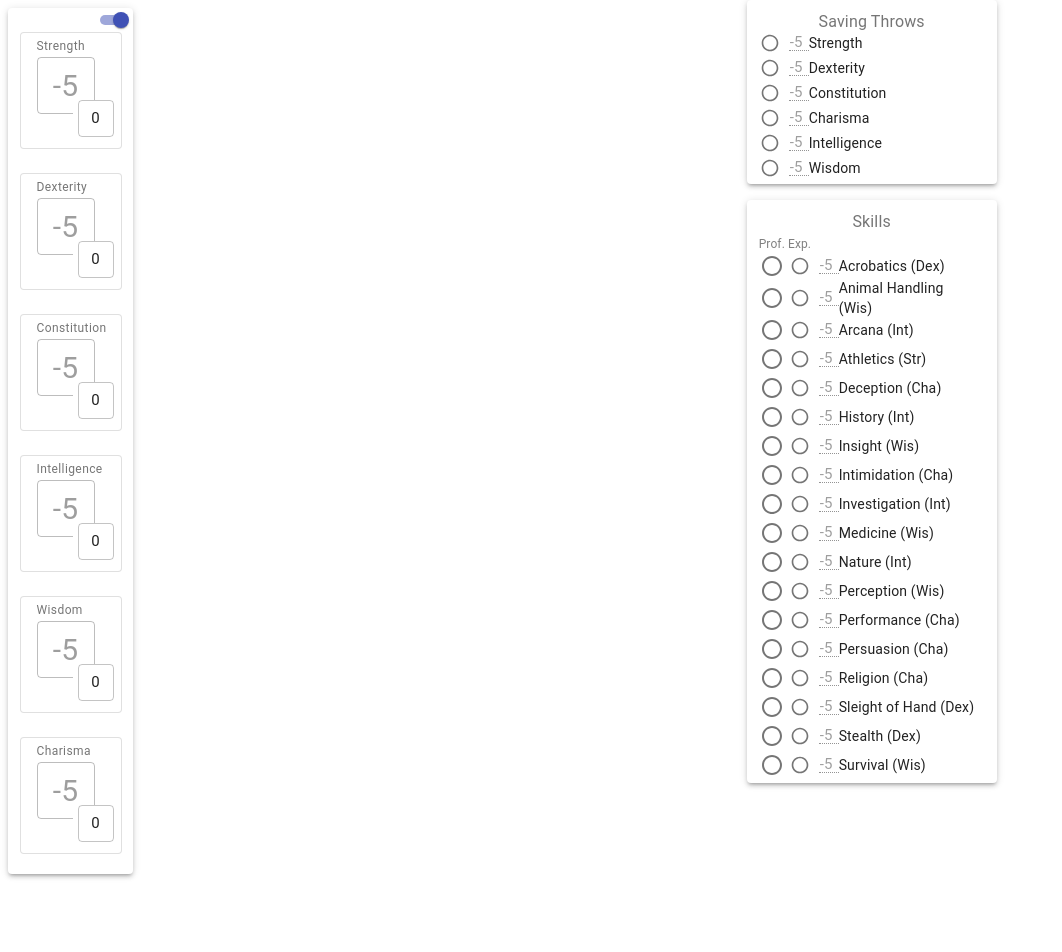
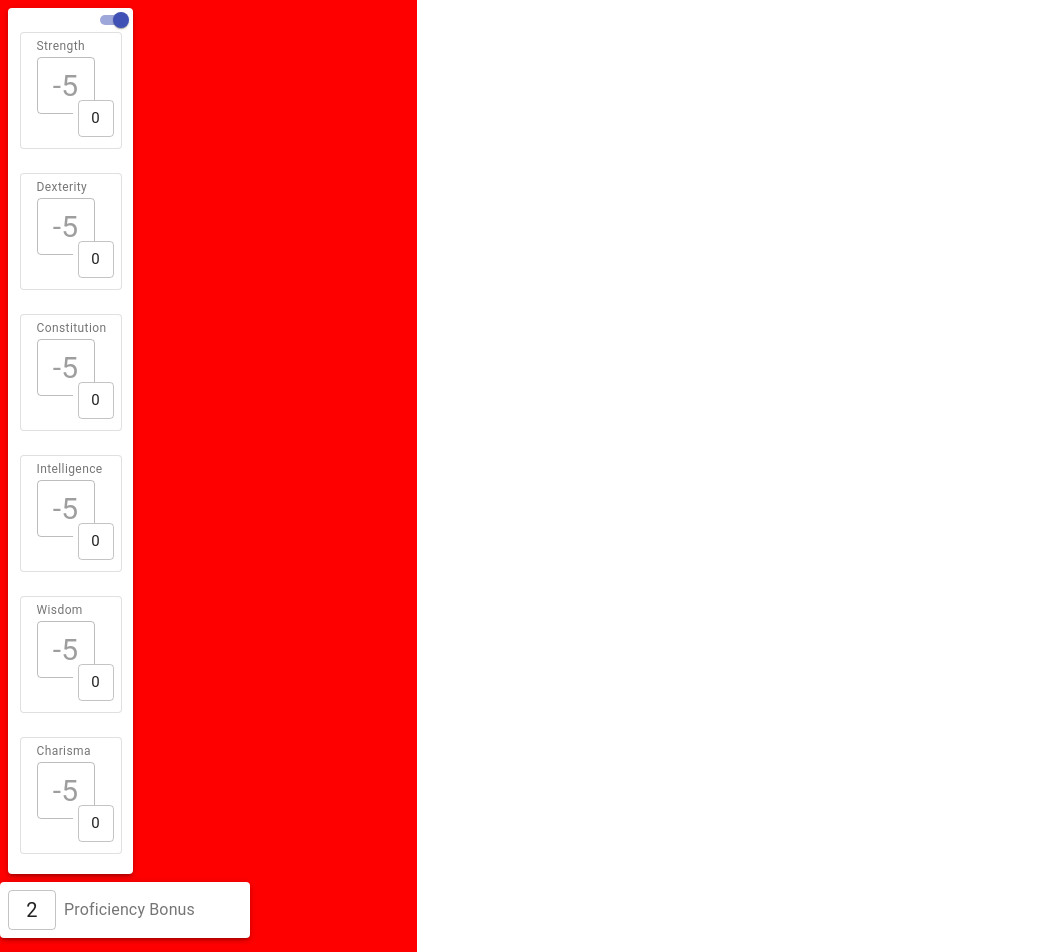
Before and after one commit to elchung/DnD-Character-Sheets, a Next.js app: page / in a window 1280 px wide. Shown: the top 952 px of the page, without its empty margins (0-1062 px from the left). Before the commit the page ends 890 px from the top, so only its background shows below. Built offline with nearby package versions, Linux system fonts and the light colour scheme.

Commit message:
styling work

```diff
--- /dev/null
+++ b/pages/CharacterSheet/ProficiencyBonusComponent.jsx
@@ -0,0 +1,47 @@
+import React from 'react';
+import Card from '@material-ui/core/Card';
+import TextField from '@material-ui/core/TextField';
+import Typography from '@material-ui/core/Typography';
+import PropTypes from 'prop-types';
+import CardActions from '@material-ui/core/CardActions';
+
+export const ProficiencyBonusComponent = ({
+  proficiencyBonus,
+  setProficiencyBonus,
+  style,
+}) => {
+  const [displayedProficiency, setDisplayedProficiency] = React.useState(proficiencyBonus);
+
+  return (
+    <Card elevation={style.elevation} style={style.proficiencyComponent}>
+      <CardActions>
+        <TextField
+          id="proficiency-bonus-textfield"
+          value={displayedProficiency}
+          onChange={(event) => setDisplayedProficiency(event.target.value)}
+          onBlur={() => setProficiencyBonus(displayedProficiency)}
+          variant="outlined"
+          inputProps={{
+            style: {
+              fontSize: 20,
+              width: 20,
+              height: 3,
+              textAlign: 'center',
+              marginLeft: 0,
+              marginRight: 0,
+            },
+          }}
+        />
+        <Typography align="center" color="textSecondary">Proficiency Bonus</Typography>
+      </CardActions>
+    </Card>
+  );
+};
+
+ProficiencyBonusComponent.propTypes = {
+  proficiencyBonus: PropTypes.number.isRequired,
+  setProficiencyBonus: PropTypes.func.isRequired,
+  style: PropTypes.objectOf(PropTypes.object).isRequired,
+};
+
+export default ProficiencyBonusComponent;
--- a/pages/CharacterSheet/SavingThrowsComponent.jsx
+++ b/pages/CharacterSheet/SavingThrowsComponent.jsx
@@ -54,11 +54,14 @@ export const SkillsComponent = ({
   );
 
   return (
-    <Card elevation={style.elevation} style={style.skillComponent}>
+    <Card elevation={style.elevation} style={style.savingThrowComponent}>
       <Typography align="center" color="textSecondary">Saving Throws</Typography>
+      <ThemeProvider theme={theme}>
+        <Typography variant="subtitle1">Prof.</Typography>
+      </ThemeProvider>
       <List disablePadding dense>
         {Object.keys(skills).map((skill) => (
-          <ListItem key={skill} style={style.skillComponentListItem}>
+          <ListItem key={skill} style={style.savingThrowComponentListItem}>
             <Checkbox
               icon={<RadioButtonUncheckedIcon fontSize="small" />}
               checkedIcon={<RadioButtonCheckedIcon fontSize="small" />}
--- a/pages/index.jsx
+++ b/pages/index.jsx
@@ -3,11 +3,17 @@ import Grid from '@material-ui/core/Grid';
 import AbilityScoreComponent from './CharacterSheet/AbilityScoresComponent';
 import SkillsComponent from './CharacterSheet/SkillsComponent';
 import SavingThrowsComponent from './CharacterSheet/SavingThrowsComponent';
+import ProficiencyBonusComponent from "./CharacterSheet/ProficiencyBonusComponent";
 
 const style = {
   elevation: 3,
   skillComponent: { width: 250, paddingBottom: 10, paddingTop: 10 },
+  savingThrowComponent: { width: 250, paddingBottom: 10, paddingTop: 10 },
+  proficiencyComponent: { width: 250 },
   skillComponentListItem: {
+    marginBottom: -13, marginTop: -10, paddingBottom: 0, paddingTop: 0,
+  },
+  savingThrowComponentListItem: {
     marginBottom: -13, marginTop: -10, paddingBottom: 0, paddingTop: 0,
   },
 };
@@ -28,8 +34,8 @@ export default function Home() {
   const [expertise, setExpertise] = React.useState(new Set());
 
   return (
-    <Grid container spacing={2} direction="row" alignItems="flexStart">
-      <Grid item xs={7}>
+    <Grid container spacing={2} direction="row" style={{backgroundColor: 'red', width: "33%"}}>
+      <Grid item>
         <AbilityScoreComponent
           scoreOnTop={scoreOnTop}
           setScoreOnTop={setScoreOnTop}
@@ -38,7 +44,14 @@ export default function Home() {
           style={style}
         />
       </Grid>
-      <Grid container direction="column" spacing={2} xs={5}>
+      <Grid container direction="column" spacing={2}>
+        <Grid item>
+          <ProficiencyBonusComponent
+            proficiencyBonus={proficiencyBonus}
+            setProficiencyBonus={setProficiencyBonus}
+            style={style}
+          />
+        </Grid>
         <Grid item>
           <SavingThrowsComponent
             abilityScores={abilityScores}
```
